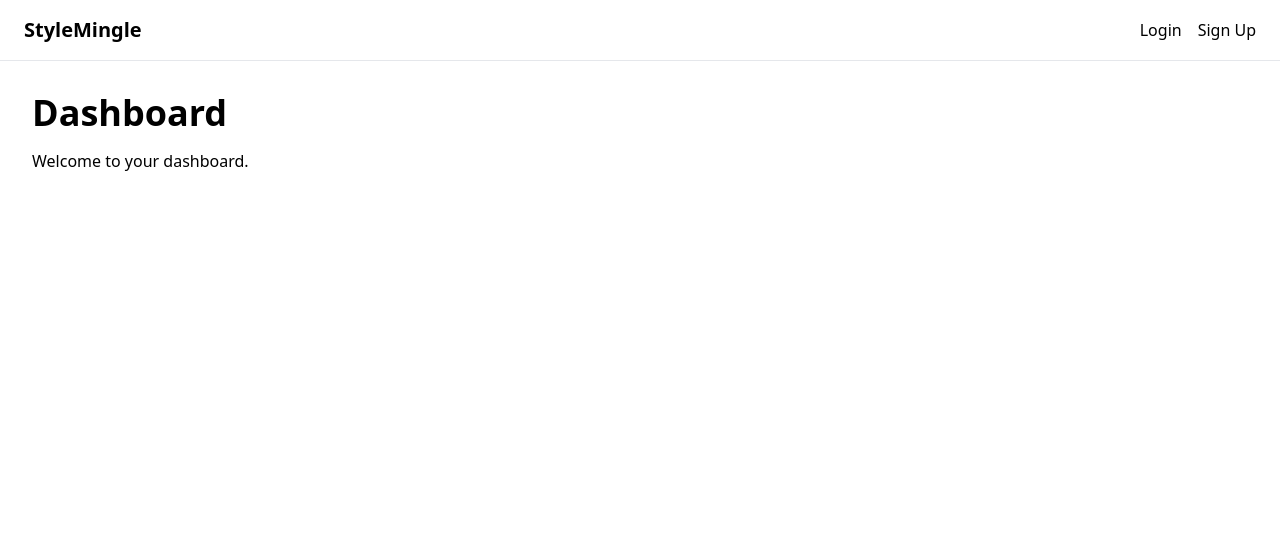
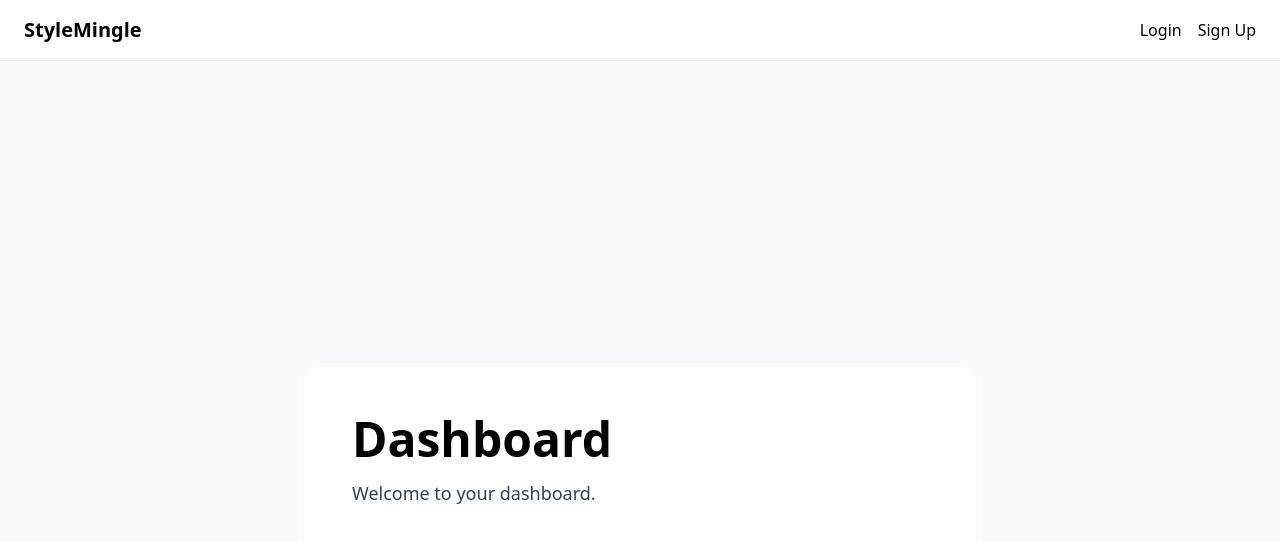
Before and after one commit to riky007-ux/stylemingle, a Next.js app: page /dashboard in a window 1280 px wide. Shown: the top 542 px of the page. Built offline with nearby package versions, Linux system fonts and the light colour scheme.

Commit message:
style: polish dashboard page layout for calm premium experience

```diff
--- a/src/app/dashboard/page.tsx
+++ b/src/app/dashboard/page.tsx
@@ -1,8 +1,10 @@
 export default function Page() {
   return (
-    <section className="p-8">
-      <h1 className="text-4xl font-bold mb-4">Dashboard</h1>
-      <p>Welcome to your dashboard.</p>
-    </section>
+    <div className="min-h-screen bg-gray-50 flex items-center justify-center p-6">
+      <section className="max-w-2xl w-full bg-white rounded-xl shadow-sm p-8 md:p-12">
+        <h1 className="text-4xl md:text-5xl font-semibold mb-4">Dashboard</h1>
+        <p className="text-lg text-gray-700">Welcome to your dashboard.</p>
+      </section>
+    </div>
   );
 }
```
